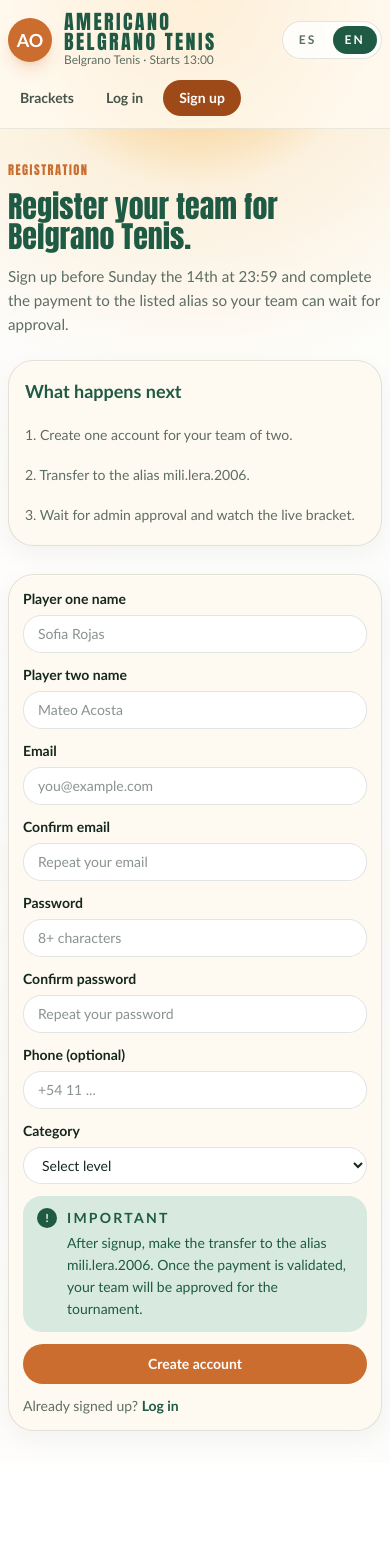
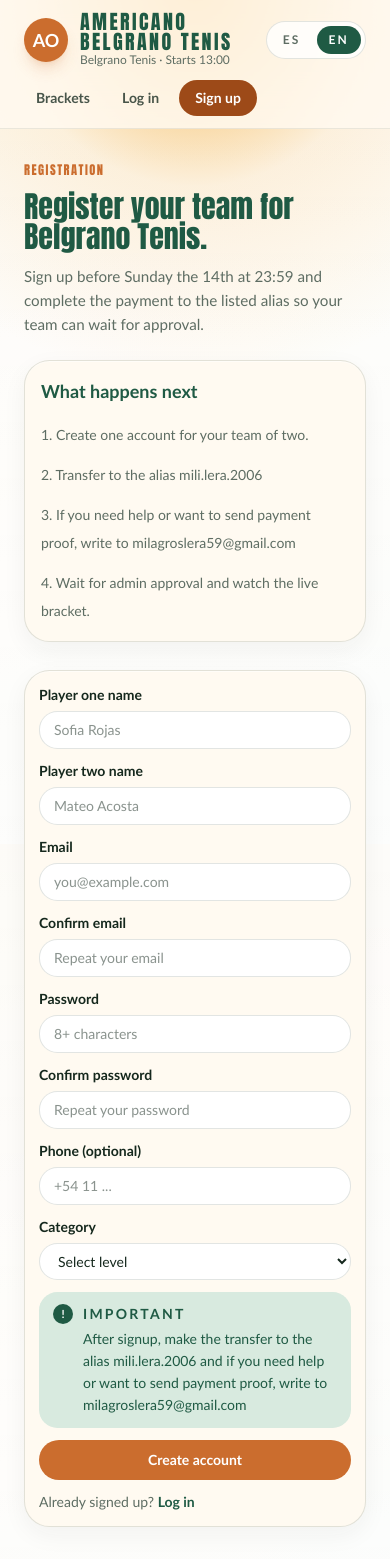
Before and after one commit to lolo-pb/Americano-web, a Next.js app: page /en/sign-up in a window 390 px wide. Before the commit the page ends 1463 px from the top, so only its background shows below. Built offline with nearby package versions, Linux system fonts and the light colour scheme; no server answers.

Commit message:
adjusted mobile gutter

```diff
--- a/src/app/[locale]/me/page.tsx
+++ b/src/app/[locale]/me/page.tsx
@@ -44,7 +44,7 @@ export default async function MyProfilePage({
             </div>
             <div>
               <dt className="font-semibold text-ink">{dictionary.me.paymentInbox}</dt>
-              <dd className="text-muted">{env.paymentEmail}</dd>
+              <dd className="text-muted">{env.paymentAlias}</dd>
             </div>
             <div>
               <dt className="font-semibold text-ink">{dictionary.me.bracketVisibility}</dt>
@@ -56,7 +56,10 @@ export default async function MyProfilePage({
         </div>
 
         <div className="card rounded-[1.6rem] p-4 text-sm leading-6 text-muted sm:rounded-[2rem] sm:p-6 sm:leading-7">
-          {interpolate(dictionary.me.paymentHelp, { paymentEmail: env.paymentEmail })}
+          {interpolate(dictionary.me.paymentHelp, {
+            paymentAlias: env.paymentAlias,
+            contactEmail: env.contactEmail,
+          })}
         </div>
 
         <div className="flex flex-wrap gap-3">
--- a/src/app/[locale]/page.tsx
+++ b/src/app/[locale]/page.tsx
@@ -3,7 +3,8 @@ import { BracketProgressBoard } from "@/components/bracket-progress-board";
 import { SectionHeading } from "@/components/section-heading";
 import { StatusBadge } from "@/components/status-badge";
 import { getPublicBracketView, getTournament, getViewerContext } from "@/lib/data";
-import { getDictionary, localizeHref, type Locale } from "@/lib/i18n";
+import { env } from "@/lib/env";
+import { getDictionary, interpolate, localizeHref, type Locale } from "@/lib/i18n";
 
 function formatTournamentSchedule(startDate: string, locale: Locale) {
   const parsedDate = new Date(`${startDate}T00:00:00Z`);
@@ -97,7 +98,10 @@ export default async function HomePage({
             <div className="mt-6 grid gap-3">
               {dictionary.home.pitchSteps.map((item) => (
                 <div key={item} className="rounded-2xl bg-forest px-4 py-3 text-sm font-medium text-white">
-                  {item}
+                  {interpolate(item, {
+                    paymentAlias: env.paymentAlias,
+                    contactEmail: env.contactEmail,
+                  })}
                 </div>
               ))}
             </div>
--- a/src/app/[locale]/sign-up/page.tsx
+++ b/src/app/[locale]/sign-up/page.tsx
@@ -29,13 +29,23 @@ export default async function SignUpPage({
           <h3 className="text-lg font-bold text-forest sm:text-xl">{dictionary.signUp.nextTitle}</h3>
           <ol className="mt-4 grid gap-3 text-sm leading-7 text-muted">
             {dictionary.signUp.steps.map((step) => (
-              <li key={step}>{interpolate(step, { paymentEmail: env.paymentEmail })}</li>
+              <li key={step}>
+                {interpolate(step, {
+                  paymentAlias: env.paymentAlias,
+                  contactEmail: env.contactEmail,
+                })}
+              </li>
             ))}
           </ol>
         </div>
       </div>
 
-      <SignUpForm paymentEmail={env.paymentEmail} enabled={hasSupabaseEnv()} locale={locale} />
+      <SignUpForm
+        paymentAlias={env.paymentAlias}
+        contactEmail={env.contactEmail}
+        enabled={hasSupabaseEnv()}
+        locale={locale}
+      />
     </div>
   );
 }
--- a/src/app/globals.css
+++ b/src/app/globals.css
@@ -105,11 +105,11 @@ textarea {
 
 @media (max-width: 767px) {
   .page-shell {
-    width: min(1120px, calc(100% - 1rem));
+    width: min(1120px, calc(100% - 3rem));
   }
 
   .page-shell-wide {
-    width: min(1320px, calc(100% - 1rem));
+    width: min(1320px, calc(100% - 3rem));
   }
 
   .card {
--- a/src/components/auth/sign-up-form.tsx
+++ b/src/components/auth/sign-up-form.tsx
@@ -22,11 +22,13 @@ type SignUpValues = {
 };
 
 export function SignUpForm({
-  paymentEmail,
+  paymentAlias,
+  contactEmail,
   enabled,
   locale,
 }: {
-  paymentEmail: string;
+  paymentAlias: string;
+  contactEmail: string;
   enabled: boolean;
   locale: Locale;
 }) {
@@ -205,7 +207,7 @@ export function SignUpForm({
               <p className="text-sm font-bold uppercase tracking-[0.16em] text-forest">
                 {t("signUp.important")}
               </p>
-              <p className="mt-1">{t("signUp.paymentNotice", { paymentEmail })}</p>
+              <p className="mt-1">{t("signUp.paymentNotice", { paymentAlias, contactEmail })}</p>
             </div>
           </div>
         </div>
--- a/src/lib/env.ts
+++ b/src/lib/env.ts
@@ -4,7 +4,9 @@ const publicSupabaseAnonKey = process.env.NEXT_PUBLIC_SUPABASE_ANON_KEY;
 export const env = {
   publicSupabaseUrl,
   publicSupabaseAnonKey,
-  paymentEmail: process.env.NEXT_PUBLIC_PAYMENT_EMAIL ?? "mili.lera.2006",
+  contactEmail: process.env.NEXT_PUBLIC_CONTACT_EMAIL ?? "milagroslera59@gmail.com",
+  paymentAlias:
+    process.env.NEXT_PUBLIC_PAYMENT_ALIAS ?? process.env.NEXT_PUBLIC_PAYMENT_EMAIL ?? "mili.lera.2006",
 };
 
 export function hasSupabaseEnv() {
--- a/src/messages/en.json
+++ b/src/messages/en.json
@@ -53,7 +53,8 @@
     "pitchEyebrow": "Before you arrive",
     "pitchSteps": [
       "Sign up before Sunday the 14th at 23:59.",
-      "Transfer to the alias mili.lera.2006 to reserve your place.",
+      "Transfer to the alias {paymentAlias} to reserve your place",
+      "Questions or payment proof to {contactEmail}",
       "Every player must bring their own equipment and balls."
     ],
     "location": "Location",
@@ -88,8 +89,9 @@
     "nextTitle": "What happens next",
     "steps": [
       "1. Create one account for your team of two.",
-      "2. Transfer to the alias {paymentEmail}.",
-      "3. Wait for admin approval and watch the live bracket."
+      "2. Transfer to the alias {paymentAlias}",
+      "3. If you need help or want to send payment proof, write to {contactEmail}",
+      "4. Wait for admin approval and watch the live bracket."
     ],
     "fields": {
       "playerOneName": "Player one name",
@@ -110,7 +112,7 @@
       "confirmPassword": "Repeat your password",
       "phone": "+54 11 ..."
     },
-    "paymentNotice": "After signup, make the transfer to the alias {paymentEmail}. Once the payment is validated, your team will be approved for the tournament.",
+    "paymentNotice": "After signup, make the transfer to the alias {paymentAlias} and if you need help or want to send payment proof, write to {contactEmail}",
     "important": "Important",
     "submitIdle": "Create account",
     "submitBusy": "Creating account...",
@@ -184,7 +186,7 @@
     "bracketVisibility": "Bracket visibility",
     "published": "The live bracket is available now.",
     "notPublished": "The bracket is not locked yet.",
-    "paymentHelp": "If your registration is still pending, make sure the payment was sent to the alias {paymentEmail}. Once the admin approves it, your team can be placed into the tournament draw.",
+    "paymentHelp": "If your registration is still pending, make sure the payment was sent to the alias {paymentAlias} and if you need help or want to send payment proof, write to {contactEmail}. Once the admin approves it, your team can be placed into the tournament draw.",
     "updateTitle": "Update team",
     "bio": "Bio"
   },
--- a/src/messages/es.json
+++ b/src/messages/es.json
@@ -53,7 +53,8 @@
     "pitchEyebrow": "Antes de venir",
     "pitchSteps": [
       "Inscribite hasta el domingo 14 a las 23.59hs.",
-      "Transferi al alias mili.lera.2006 para reservar el lugar.",
+      "Transferi al alias {paymentAlias} para reservar el lugar",
+      "Consultas o comprobante a {contactEmail}",
       "Cada jugador debe llevar su equipamiento y sus pelotas."
     ],
     "location": "Ubicacion",
@@ -88,8 +89,9 @@
     "nextTitle": "Que pasa despues",
     "steps": [
       "1. Crea una sola cuenta para tu dupla.",
-      "2. Transferi al alias {paymentEmail}.",
-      "3. Espera la aprobacion del admin y segui el cuadro en vivo."
+      "2. Transferi al alias {paymentAlias}",
+      "3. Si necesitas ayuda o enviar el comprobante, escribe a {contactEmail}",
+      "4. Espera la aprobacion del admin y segui el cuadro en vivo."
     ],
     "fields": {
       "playerOneName": "Nombre del jugador 1",
@@ -110,7 +112,7 @@
       "confirmPassword": "Repeti tu contrasena",
       "phone": "+54 11 ..."
     },
-    "paymentNotice": "Despues de inscribirte, realiza la transferencia al alias {paymentEmail}. Cuando el pago quede validado, tu dupla quedara aprobada para el torneo.",
+    "paymentNotice": "Despues de inscribirte, realiza la transferencia al alias {paymentAlias} y si necesitas ayuda o enviar el comprobante escribe a {contactEmail}",
     "important": "Importante",
     "submitIdle": "Crear cuenta",
     "submitBusy": "Creando cuenta...",
@@ -184,7 +186,7 @@
     "bracketVisibility": "Visibilidad del cuadro",
     "published": "El cuadro en vivo ya esta disponible.",
     "notPublished": "El cuadro todavia no esta bloqueado.",
-    "paymentHelp": "Si tu inscripcion sigue pendiente, revisa que el pago este hecho al alias {paymentEmail}. Cuando el admin lo apruebe, tu dupla podra entrar al cuadro principal.",
+    "paymentHelp": "Si tu inscripcion sigue pendiente, revisa que el pago este hecho al alias {paymentAlias} y si necesitas ayuda o enviar el comprobante escribe a {contactEmail}. Cuando el admin lo apruebe, tu dupla podra entrar al cuadro principal.",
     "updateTitle": "Actualizar dupla",
     "bio": "Biografia"
   },
```
Also changed, not shown: 1 other file (tests, documents, lock files or other folders).
